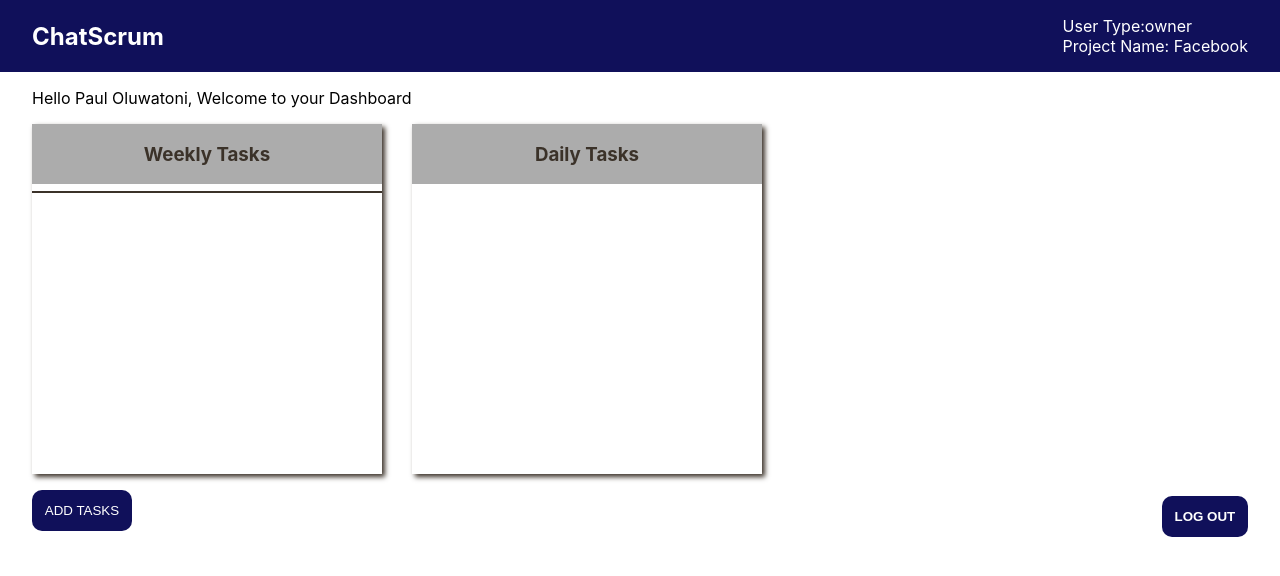
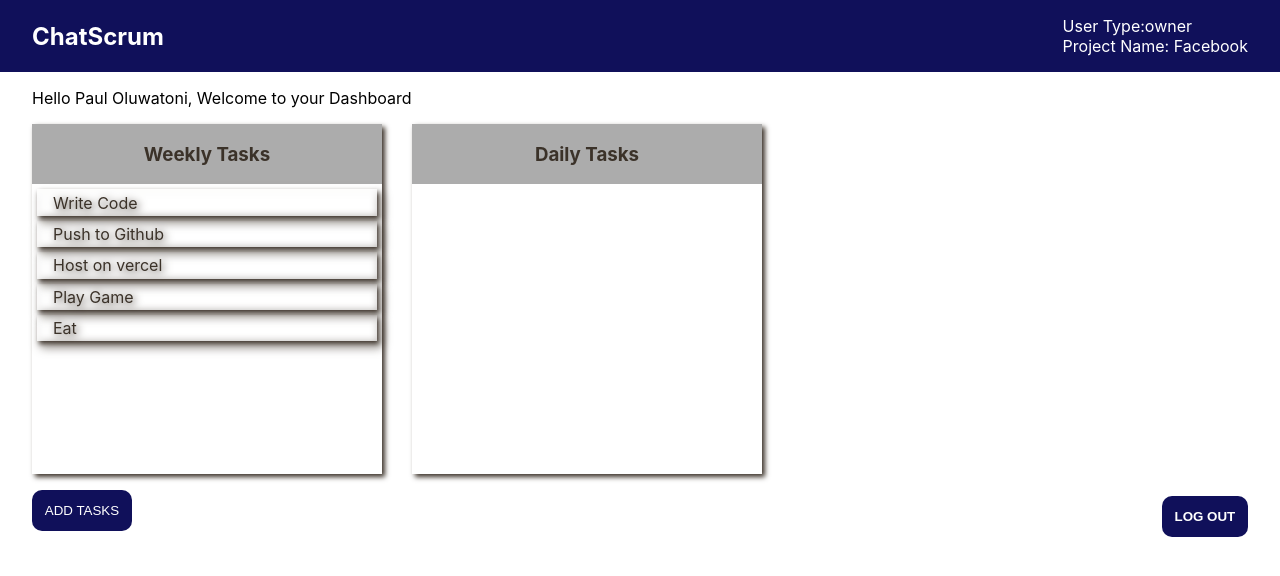
Before and after one commit to TonniPaul/Prello, a React (Create React App) app: page /dashboard in a window 1280 px wide. Shown: the top 576 px of the page. Built offline with nearby package versions, Linux system fonts and the light colour scheme.

Commit message:
Added content

```diff
--- a/package.json
+++ b/package.json
@@ -7,6 +7,7 @@
     "@testing-library/jest-dom": "^5.16.5",
     "@testing-library/react": "^13.4.0",
     "@testing-library/user-event": "^13.5.0",
+    "axios": "^0.27.2",
     "react": "^18.2.0",
     "react-beautiful-dnd": "^13.1.1",
     "react-dom": "^18.2.0",
--- a/src/components/scrumboard/dashboard.css
+++ b/src/components/scrumboard/dashboard.css
@@ -9,31 +9,7 @@
 .welcome-text{
    margin: 0 0 1rem;
 }
-.card-div{
-   display: flex;
-   flex-grow: 3;
-   grid-template-columns: repeat(2, 300px);
-   gap: 30px;
-   margin: auto;
-   border-radius: 12px;
-}
-.card{
-   width: 350px;
-   margin:0;
-   height: 350px;
-   box-shadow: var(--boxShadow);
-}
-.card--header{
-   text-align: center;
-   background-color: var(--carton);
-   padding: 1em 0;
-   color: var(--cartonText);
 
-}
-.task-text{
-   padding: .2rem 1rem;
-   border-bottom: 2px solid var(--cartonText);
-}
 #add--task--btn{
    margin-top: 1rem;
 }
--- a/src/components/scrumboard/dashboard.jsx
+++ b/src/components/scrumboard/dashboard.jsx
@@ -1,5 +1,6 @@
 import React, { Component } from 'react'
 import Data from '../../static/data'
+import Tasks from '../task/Tasks'
 import './dashboard.css'
 import { Link } from 'react-router-dom'
 
@@ -56,16 +57,7 @@ export default class Dashboard extends Component {
               <p className='welcome-text'> Hello {input.fullname}, Welcome to your Dashboard</p>
               {console.log('Logged in as ', input.fullname)}
 
-              <div className='card-div ' >
-                <div className='card'>
-                  <h3 className='card--header'> Weekly Tasks</h3>
-                  <p className='task-text'>{this.state.task}</p>
-                </div>
-
-                <div className='card'>
-                  <h3 className='card--header'> Daily Tasks</h3>
-                </div>
-              </div>
+            <Tasks />
 
             <div id='modal' className={this.state.isOpen ? 'show' : 'hidden' }>
               <div className='modal-header'>
--- /dev/null
+++ b/src/components/task/Tasks.jsx
@@ -0,0 +1,22 @@
+import tasklist from "../../static/tasks";
+import './tasks.css'
+
+const Tasks = () => {
+  return (
+    <div className='card-div ' >
+      <div className='card'>
+        <h3 className='card--header'> Weekly Tasks</h3>
+        {tasklist.map(({id, item}, index) => {
+          return(<p className='task-text'>{item}</p>)
+        })}
+      </div>
+
+      <div className='card'>
+        <h3 className='card--header'> Daily Tasks</h3>
+      </div>
+  </div>
+  )
+}
+
+
+export default Tasks;
--- /dev/null
+++ b/src/components/task/tasks.css
@@ -0,0 +1,29 @@
+.card-div{
+   display: flex;
+   flex-grow: 3;
+   grid-template-columns: repeat(2, 300px);
+   gap: 30px;
+   margin: auto;
+   border-radius: 12px;
+}
+.card{
+   width: 350px;
+   margin:0;
+   height: 350px;
+   box-shadow: var(--boxShadow);
+}
+.card--header{
+   text-align: center;
+   background-color: var(--carton);
+   padding: 1em 0;
+   color: var(--cartonText);
+
+}
+.task-text{
+   margin: 5px;
+   padding: .2rem 1rem;
+   /* border: 2px solid var(--cartonText); */
+   filter: drop-shadow(2px 2px 4px var(--cartonText));
+   box-shadow: 2px 3px 5px var(--cartonText);
+   color: var(--cartonText);
+}
--- a/src/index.css
+++ b/src/index.css
@@ -9,6 +9,7 @@
   margin: 0;
   box-sizing: border-box;
   max-width: 100%;
+  scroll-behavior: smooth;
 }
 body {
   margin: 0;
--- /dev/null
+++ b/src/static/tasks.js
@@ -0,0 +1,24 @@
+const tasklist = [
+   {
+      id: 'one',
+      item: 'Write Code'
+   },
+   {
+      id: 'two',
+      item: 'Push to Github'
+   },
+   {
+      id: 'three',
+      item: ' Host on vercel'
+   },
+   {
+      id: 'four',
+      item: ' Play Game '
+   },
+   {
+      id: 'five',
+      item: 'Eat'
+   }
+]
+
+export default tasklist;
```
Also changed, not shown: 1 other file (tests, documents, lock files or other folders).
